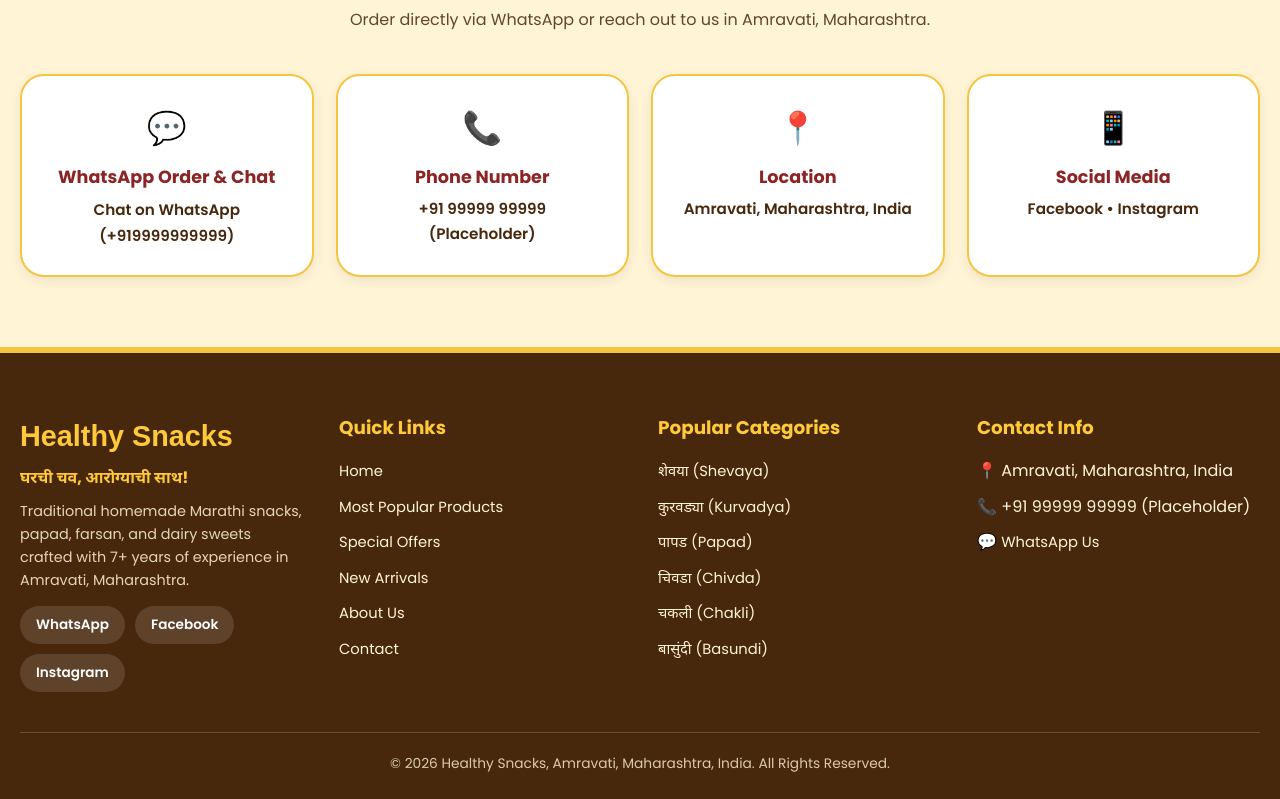
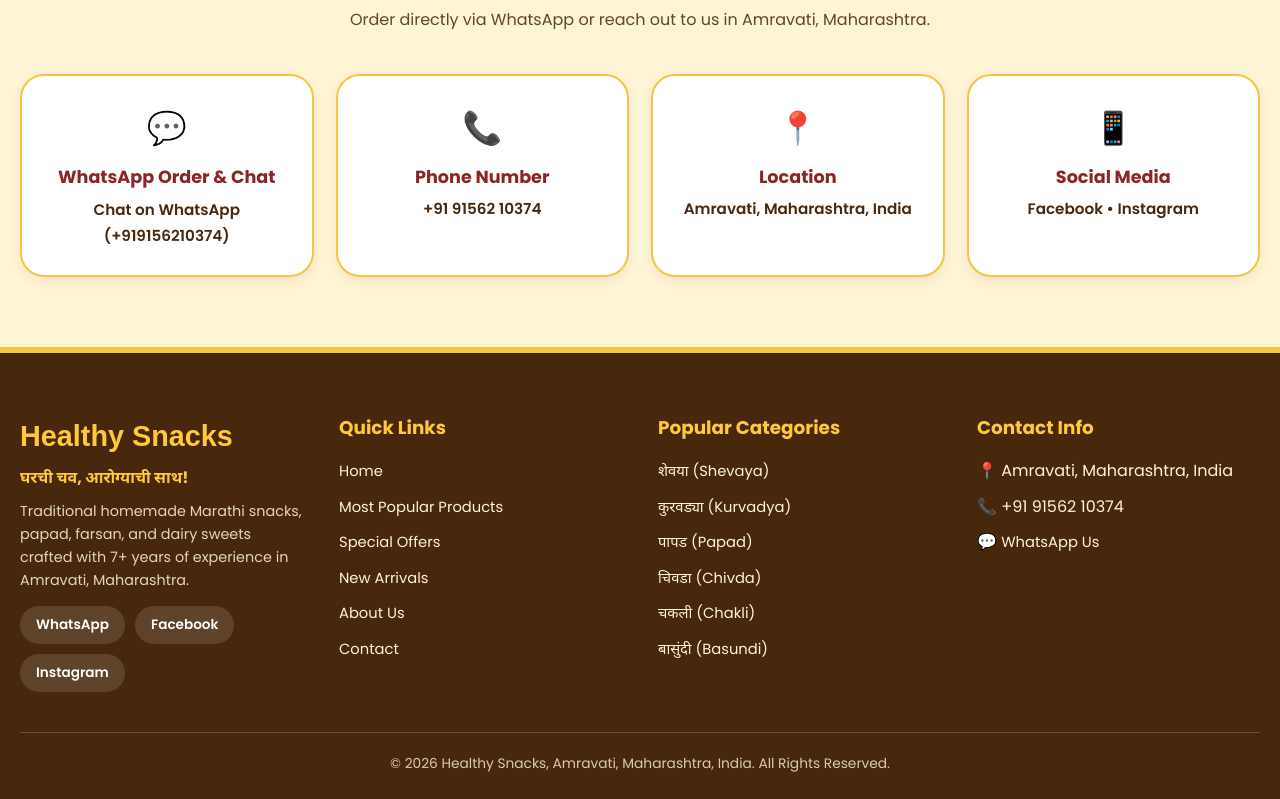
Before and after one commit to pvpkhome-beep/Healthy_Snacks, a plain HTML site: page index.html in a window 1280 px wide. Shown: the part 6274-7073 px from the top of the page. Drawn offline with Linux system fonts and the light colour scheme; a web font is replaced by a local one.

Commit message:
Update index.html

```diff
--- a/index.html
+++ b/index.html
@@ -2056,8 +2056,8 @@
     const SETTINGS = {
       brandName: "Healthy Snacks",
       tagline: "घरची चव, आरोग्याची साथ!",
-      whatsappNumber: "919999999999", // <-- REPLACE WITH YOUR REAL WHATSAPP NUMBER (e.g. "919823012345")
-      phoneNumber: "+91 99999 99999 (Placeholder)", // <-- REPLACE WITH YOUR PHONE NUMBER
+      whatsappNumber: "919156210374", // <-- REPLACE WITH YOUR REAL WHATSAPP NUMBER (e.g. "919823012345")
+      phoneNumber: "+91 91562 10374", // <-- REPLACE WITH YOUR PHONE NUMBER
       address: "Amravati, Maharashtra, India",
       facebookURL: "https://facebook.com/your-healthy-snacks-page", // <-- REPLACE WITH FACEBOOK LINK
       instagramURL: "https://instagram.com/your-healthy-snacks-handle", // <-- REPLACE WITH INSTAGRAM LINK
```
